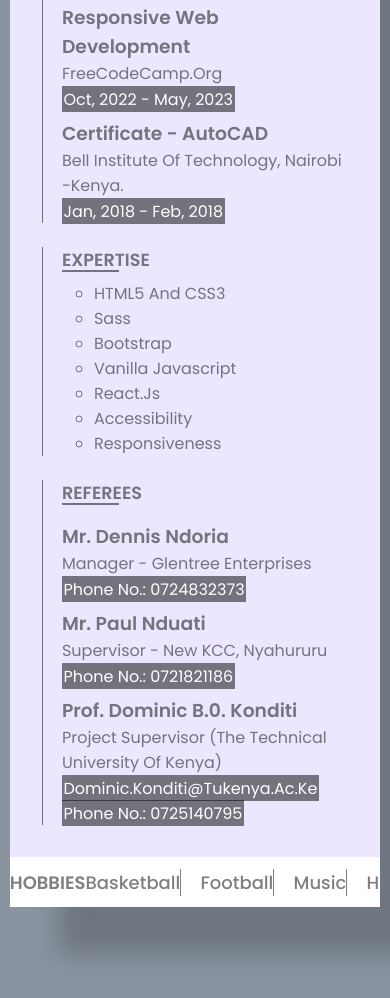
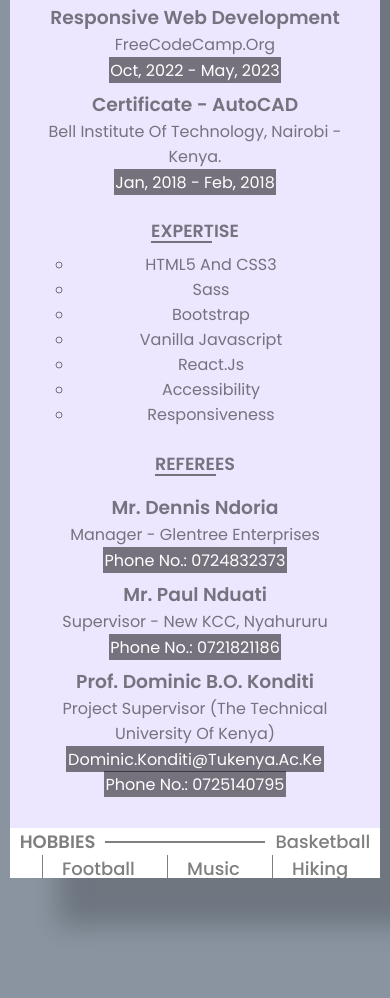
Before and after one commit to PatMun22/CV-using-Sass-and-Js, a plain HTML site: page index.html in a window 390 px wide. Shown: the part 3082-4080 px from the top of the page. After the commit the page ends 4056 px from the top, so only its background shows below. Drawn offline with Linux system fonts and the light colour scheme.

Commit message:
Mobbile design

```diff
--- a/index.html
+++ b/index.html
@@ -140,9 +140,9 @@
                     <span>phone no.: 0721821186</span>
                 </div>
                 <div class="mini-div">
-                    <h3>Prof. Dominic B.0. Konditi</h3>
+                    <h3>Prof. Dominic B.O. Konditi</h3>
                     <p>project supervisor (the technical university of kenya)</p>
-                    <span>dominic.konditi@tukenya.ac.ke</span>
+                    <span>dominic.konditi@tukenya.ac.ke</span> <br>
                     <span class="span2">phone no.: 0725140795</span>
                 </div>
             </div>
--- a/partials/_mixins.scss
+++ b/partials/_mixins.scss
@@ -63,3 +63,8 @@
     padding-left: 1.2rem;
     border-left: 1.5px solid $text-color;
 }
+
+@mixin no-left-border() {
+    padding-left: 0;
+    border-left: none;
+}
--- a/partials/_section3.scss
+++ b/partials/_section3.scss
@@ -72,11 +72,21 @@
             }
         }
 
+        & > .sec3-inner:nth-of-type(3) {
+            @include no-left-border();
+        }
+
     }
 }
 
 @media screen and (max-width: 568px) {
     #section-three {
         grid-template-columns: 1fr;
+        text-align: center;
+
+        & > .sec3-inner:nth-of-type(2),
+            .sec3-inner:nth-of-type(4) {
+                @include no-left-border();
+        }
     }
 }
--- a/partials/_section4.scss
+++ b/partials/_section4.scss
@@ -3,6 +3,7 @@
     display: flex;
     align-items: center;
     justify-content: space-evenly;
+    flex-wrap: wrap;
     height: 50px;
 
     & > h3 {
@@ -11,7 +12,7 @@
     }
 
     & > hr {
-        width: 100px;
+        width: 10rem;
         height: 2px;
         background-color: $text-color;
     }
```
Also changed, not shown: style.css.
